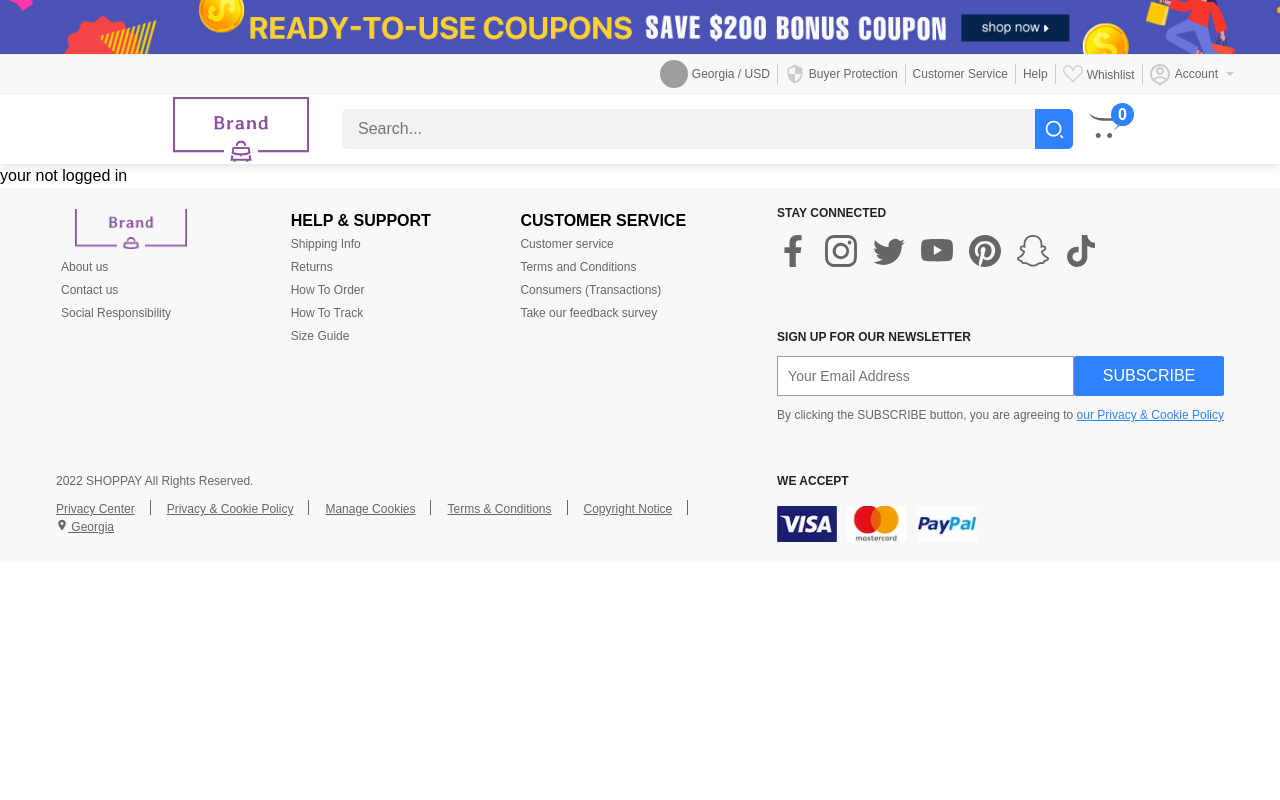
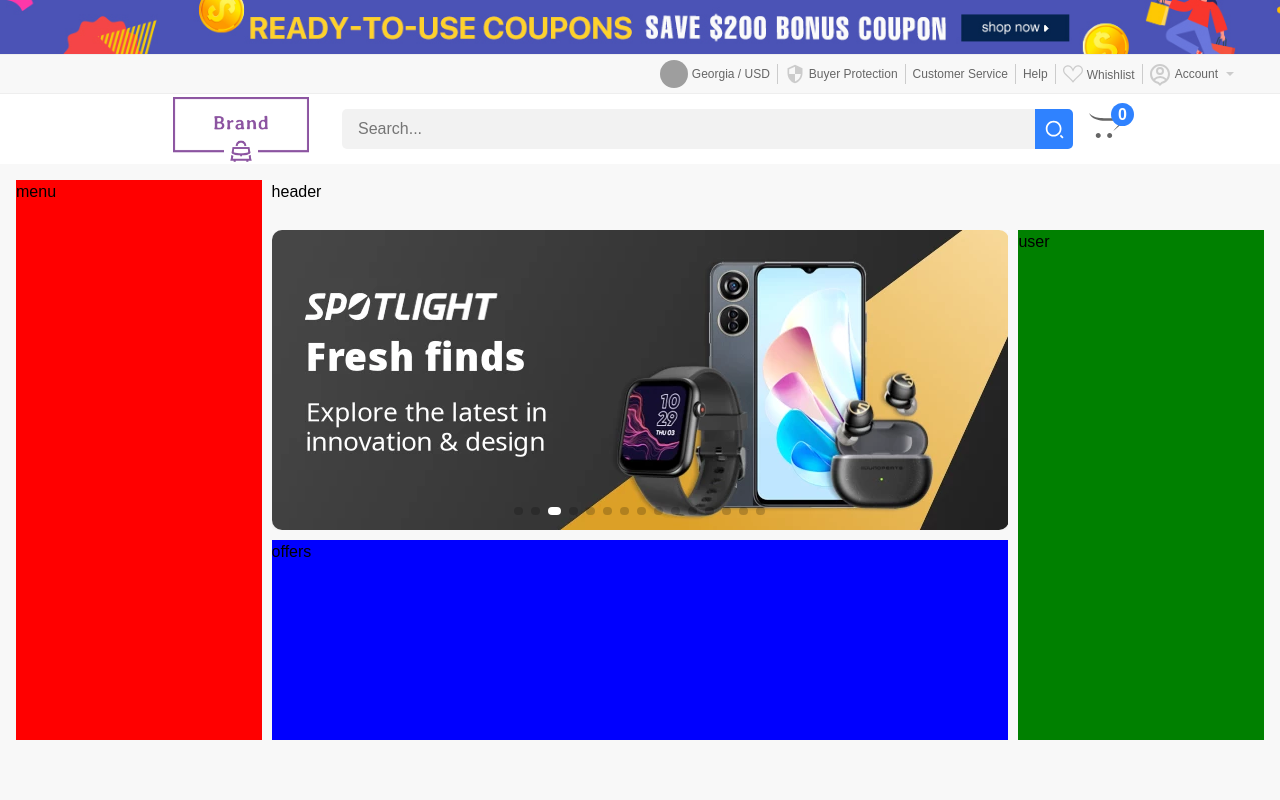
Before and after one commit to GiorgiMakharadze/Incomplete-brand-shop-nextjs-typescript, a Next.js app: page / in a window 1280 px wide. Shown: the top 800 px of the page. Built offline with nearby package versions, Linux system fonts and the light colour scheme; no server answers; grey boxes are pictures that could not be loaded.

Commit message:
added swiper

```diff
--- /dev/null
+++ b/components/home/main/index.tsx
@@ -0,0 +1,16 @@
+import styles from "./styles.module.scss";
+import MainSwiper from "./swiper";
+const Main = () => {
+  return (
+    <div className={styles.main}>
+      <div className={styles.header}>header</div>
+      <div className={styles.menu}>menu</div>
+      <MainSwiper />
+      <div className={styles.offers}>offers</div>
+      <div className={styles.user}>user</div>
+      <div></div>
+    </div>
+  );
+};
+
+export default Main;
--- /dev/null
+++ b/components/home/main/styles.module.scss
@@ -0,0 +1,34 @@
+.main {
+  display: grid;
+  grid-template-columns: 1fr 3fr 1fr;
+  gap: 10px;
+  grid-template-areas:
+    "menu header header"
+    "menu swiper user"
+    "menu offers user";
+
+  .menu {
+    grid-area: menu;
+    height: 560px;
+    background: red;
+  }
+  .header {
+    grid-area: header;
+    height: 40px;
+  }
+  .swiper {
+    grid-area: swiper;
+    height: 300px;
+    background: yellow;
+  }
+  .offers {
+    grid-area: offers;
+    background-color: blue;
+    height: 200px;
+  }
+  .user {
+    grid-area: user;
+    height: 510px;
+    background: green;
+  }
+}
--- /dev/null
+++ b/components/home/main/swiper.tsx
@@ -0,0 +1,36 @@
+import { Swiper, SwiperSlide } from "swiper/react";
+
+import "swiper/css";
+import "swiper/css/pagination";
+import "swiper/css/navigation";
+
+import { Pagination, Navigation, Autoplay } from "swiper";
+function MainSwiper() {
+  return (
+    <>
+      <Swiper
+        slidesPerView={1}
+        spaceBetween={30}
+        loop={true}
+        pagination={{
+          clickable: true,
+        }}
+        autoplay={{
+          delay: 2000,
+          disableOnInteraction: false,
+        }}
+        navigation={true}
+        modules={[Autoplay, Pagination, Navigation]}
+        className="mainSwiper"
+      >
+        {Array.from({ length: 15 }, (_, i) => i).map((i) => (
+          <SwiperSlide>
+            <img src={`../../../images/swiper/${i + 1}.jpg`} alt="" />
+          </SwiperSlide>
+        ))}
+      </Swiper>
+    </>
+  );
+}
+
+export default MainSwiper;
--- a/package.json
+++ b/package.json
@@ -42,6 +42,7 @@
     "redux-thunk": "^2.4.2",
     "sass": "^1.58.0",
     "scss": "^0.2.4",
+    "swiper": "^9.0.3",
     "typescript": "4.9.5",
     "yup": "^1.0.0"
   },
--- a/pages/index.tsx
+++ b/pages/index.tsx
@@ -2,7 +2,9 @@ import axios from "axios";
 import Footer from "@/components/footer";
 import Header from "@/components/header";
 import LocationProps from "@/types/location";
-import { useSession, signIn, signOut } from "next-auth/react";
+import { useSession } from "next-auth/react";
+import styles from "../styles/Home.module.scss";
+import Main from "../components/home/main";
 
 export default function Home({ country }: LocationProps) {
   const { data: session } = useSession();
@@ -10,7 +12,11 @@ export default function Home({ country }: LocationProps) {
   return (
     <div>
       <Header country={country} />
-      {session ? "you are logged in " : "your not logged in"}
+      <div className={styles.home}>
+        <div className={styles.container}>
+          <Main />
+        </div>
+      </div>
       <Footer country={country} />
     </div>
   );
--- /dev/null
+++ b/styles/Home.module.scss
@@ -0,0 +1,22 @@
+.home {
+  min-height: 100vh;
+  background: $grey-color;
+  &__category {
+    display: grid;
+    grid-template-columns: repeat(3, 1fr);
+    gap: 1rem;
+    @media (max-width: 850px) {
+      grid-template-columns: repeat(2, 1fr);
+    }
+    @media (max-width: 550px) {
+      grid-template-columns: 1fr;
+    }
+  }
+  .products {
+    margin-top: 2rem;
+    display: flex;
+    align-items: center;
+    flex-wrap: wrap;
+    gap: 1rem;
+  }
+}
--- a/styles/base.scss
+++ b/styles/base.scss
@@ -11,14 +11,21 @@ $error-color: #ed4337;
 $error-secondary-color: #f02f2fd8;
 $success-color: #6cc070;
 $shadow-1: rgba(99, 99, 99, 0.2) 0px 2px 8px 0px;
-
+$shadow-2: rgba(99, 99, 99, 0.1) 0px 0px 4px 0px;
+$cubic-bezier: cubic-bezier(0.175, 0.885, 0.32, 1.275);
+.container {
+  max-width: 1550px;
+  margin: 0 auto;
+  padding: 1rem;
+}
 .btn_primary {
   display: flex;
   align-items: center;
   justify-content: center;
   gap: 5px;
-  background-color: $blue-color;
+  background: $blue-color;
   color: #fff;
+  font-weight: 600;
   cursor: pointer;
   width: 100%;
   border-radius: 2px;
@@ -29,9 +36,9 @@ $shadow-1: rgba(99, 99, 99, 0.2) 0px 2px 8px 0px;
   justify-content: center;
   gap: 5px;
   color: $blue-color;
-  background-color: $grey-color;
+  background: $grey-color;
+  font-weight: 600;
   cursor: pointer;
-  font-weight: 600;
   width: 100%;
   border-radius: 2px;
 }
@@ -40,3 +47,260 @@ $shadow-1: rgba(99, 99, 99, 0.2) 0px 2px 8px 0px;
   align-items: center;
   gap: 5px;
 }
+.wrap {
+  flex-wrap: wrap;
+}
+.error {
+  padding: 10px;
+  color: $error-color;
+}
+.success {
+  padding: 10px;
+  color: $success-color;
+}
+.scrollbar::-webkit-scrollbar {
+  width: 5px;
+}
+.scrollbar::-webkit-scrollbar-thumb {
+  background: #aeaeafa1;
+  border-radius: 5px;
+}
+//-------------Swipers------
+.swiper {
+  width: 100%;
+  height: 100%;
+}
+
+.swiper-slide {
+  text-align: center;
+  font-size: 18px;
+  background: #fff;
+
+  /* Center slide text vertically */
+  display: -webkit-box;
+  display: -ms-flexbox;
+  display: -webkit-flex;
+  display: flex;
+  -webkit-box-pack: center;
+  -ms-flex-pack: center;
+  -webkit-justify-content: center;
+  justify-content: center;
+  -webkit-box-align: center;
+  -ms-flex-align: center;
+  -webkit-align-items: center;
+  align-items: center;
+}
+
+.swiper-slide img {
+  display: block;
+  width: 100%;
+  height: 100%;
+  object-fit: cover;
+}
+
+.swiper {
+  margin-left: 0 !important;
+  margin-right: auto;
+  cursor: pointer;
+  &:hover {
+    .swiper-button-prev,
+    .swiper-button-next {
+      display: grid;
+    }
+  }
+}
+.mainSwiper,
+.user__swiper,
+.flashDeals__swiper,
+.offers_swiper {
+  .swiper {
+    border-radius: 10px !important;
+    overflow: hidden !important;
+  }
+
+  .swiper-slide img {
+    height: 300px !important;
+    border-radius: 10px !important;
+    box-shadow: $shadow-1 !important;
+  }
+  .swiper-pagination-bullet {
+    width: 9px !important;
+    border-radius: 5px !important;
+  }
+  .swiper-pagination-bullet-active {
+    background: $blue-color !important;
+    background: #ffff !important;
+    width: 13px !important;
+  }
+  .swiper-button-prev,
+  .swiper-button-next {
+    color: #fff !important;
+    transform: scale(0.5) !important;
+    width: 50px !important;
+    height: 80px !important;
+    transition: 0.2s;
+    background: rgba(102, 102, 102, 0.354) !important;
+    display: none;
+    place-items: center;
+  }
+  .swiper-button-prev {
+    left: -13px;
+  }
+  .swiper-button-next {
+    right: -13px;
+  }
+}
+.mainSwiper {
+  .swiper-slide {
+    img {
+      // object-fit: contain;
+    }
+  }
+}
+.offers_swiper {
+  max-width: 700px;
+  transform: translateX(35%);
+  @media (max-width: 980px) {
+    transform: translateX(1%);
+    max-width: 750px;
+  }
+
+  .swiper {
+    width: 100%;
+    height: 100%;
+  }
+
+  .swiper-slide {
+    text-align: center;
+    font-size: 18px;
+    background: #fff;
+    /* Center slide text vertically */
+    display: -webkit-box;
+    display: -ms-flexbox;
+    display: -webkit-flex;
+    display: flex;
+    -webkit-box-pack: center;
+    -ms-flex-pack: center;
+    -webkit-justify-content: center;
+    justify-content: center;
+    -webkit-box-align: center;
+    -ms-flex-align: center;
+    -webkit-align-items: center;
+    align-items: center;
+    width: 150px !important;
+    border-radius: 10px !important;
+    height: 90% !important;
+    margin-top: 0.6rem !important;
+    box-shadow: $shadow-1;
+    &:hover {
+      transform: scale(1.03);
+      transition: 0.2s;
+    }
+    span {
+      position: absolute;
+      color: #fff;
+      &:first-of-type {
+        bottom: 10px;
+        width: 90px;
+        height: 25px;
+        border-radius: 50px;
+        font-size: 16px;
+        font-weight: 600;
+        background: $yellow-color;
+      }
+      &:last-of-type {
+        font-style: italic;
+        top: -5px;
+        right: -5px;
+        background: $redish-color;
+        height: 40px;
+        width: 40px;
+        border-radius: 50%;
+        display: grid;
+        place-items: center;
+        font-size: 16px;
+        font-weight: 600;
+        box-shadow: $shadow-1;
+      }
+    }
+  }
+
+  .swiper-slide img {
+    position: absolute;
+    top: 0;
+    width: 100%;
+    height: 100% !important;
+    object-fit: cover !important;
+  }
+  .swiper-pagination {
+    display: none;
+  }
+}
+.user__swiper {
+  position: relative;
+  margin-left: 2rem;
+  .swiper-slide {
+    display: flex;
+    align-items: center;
+    justify-content: center;
+    border-radius: 18px;
+    font-size: 22px;
+    font-weight: bold;
+    color: #fff;
+    img {
+      height: 240px !important;
+    }
+  }
+}
+.flashDeals__swiper {
+  .swiper-slide {
+    img {
+      border-radius: 0 !important;
+      height: 320px !important;
+    }
+  }
+  .swiper-button-next,
+  .swiper-button-prev {
+    top: 35%;
+  }
+  @media (max-width: 450px) {
+    .swiper-button-next,
+    .swiper-button-prev {
+      display: grid !important;
+    }
+  }
+}
+.products__swiper {
+  .swiper-button-next,
+  .swiper-button-prev {
+    background: #fff;
+    width: 40px;
+    height: 40px;
+    border-radius: 50%;
+    display: grid;
+    place-items: center;
+    color: #666;
+    box-shadow: $shadow-1;
+    &::after {
+      transform: scale(0.5);
+    }
+  }
+}
+.simillar_swiper {
+  max-width: 650px;
+  .swiper-pagination {
+    display: none !important;
+  }
+  img {
+    width: 100px;
+    height: 160px;
+    object-fit: cover;
+    cursor: pointer;
+    @media (min-width: 461px) {
+      width: 150px;
+      height: 200px;
+    }
+  }
+}
+
+//-------------Swipers------
```
Also changed, not shown: 1 other file (tests, documents, lock files or other folders).
